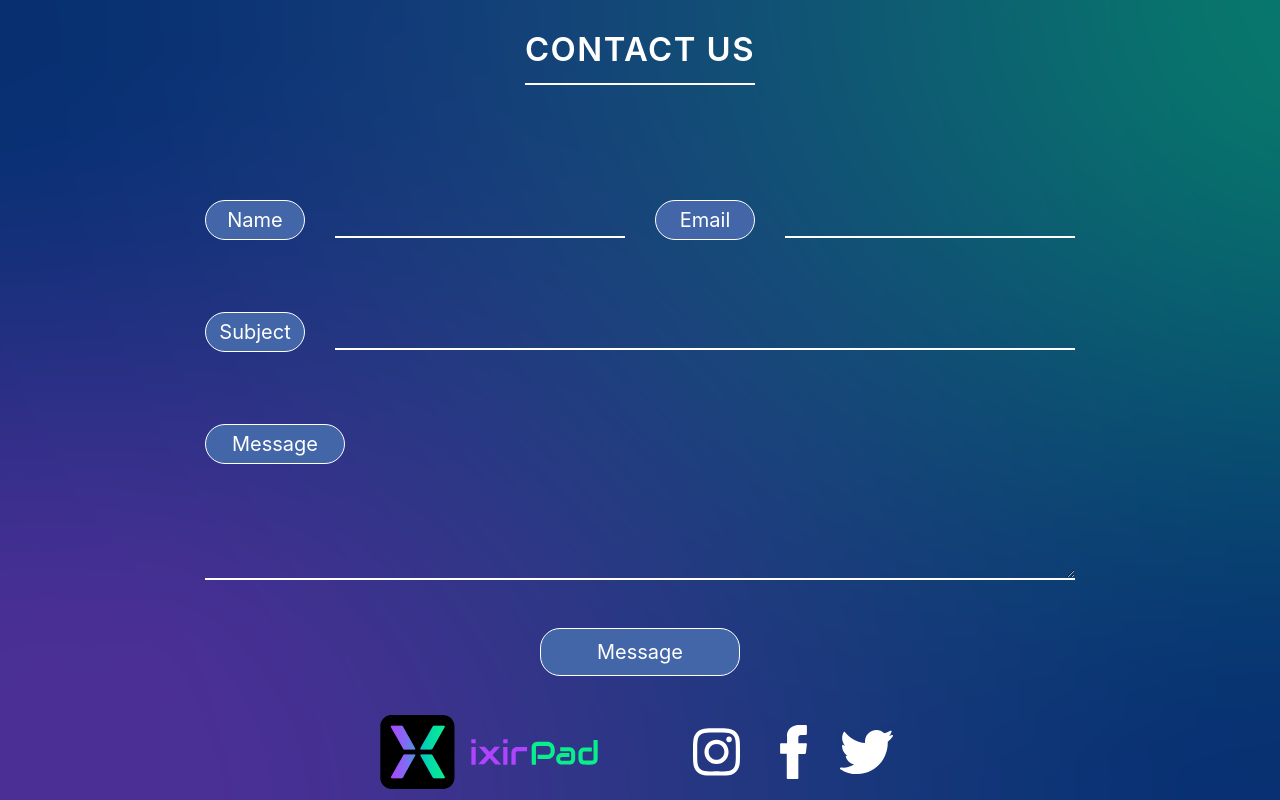
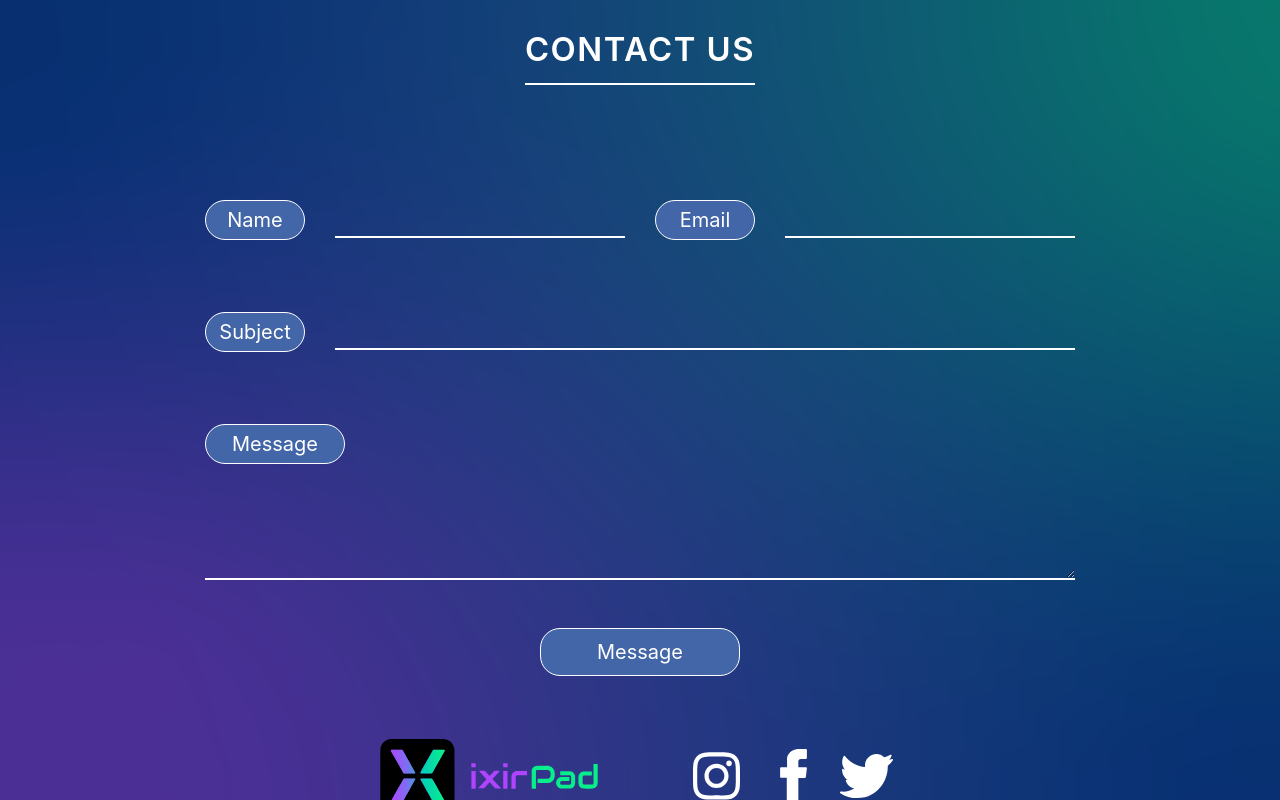
Before and after one commit to emreonural/react-projesi, a Next.js app: page / in a window 1280 px wide. Shown: the part 4800-5600 px from the top of the page. Built offline with nearby package versions, Linux system fonts and the light colour scheme.

Commit message:
Add files via upload

```diff
--- a/styles/globals.css
+++ b/styles/globals.css
@@ -1890,4 +1890,10 @@ footer {
 .social-button:hover {
   transform: scale(1.05);
 }
+
+.footer-body {
+  height: 100%;
+  top: 3vh;
+}
+
 /* end of footer */
```
